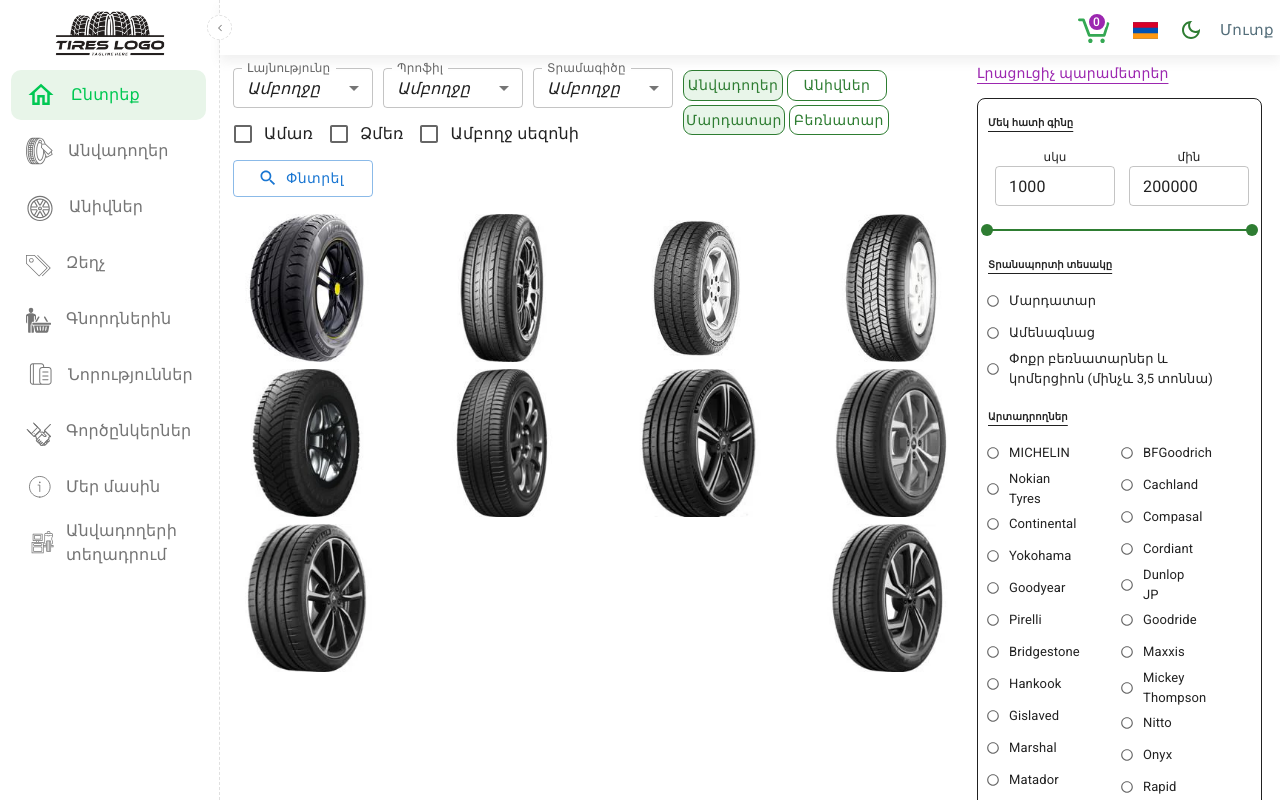
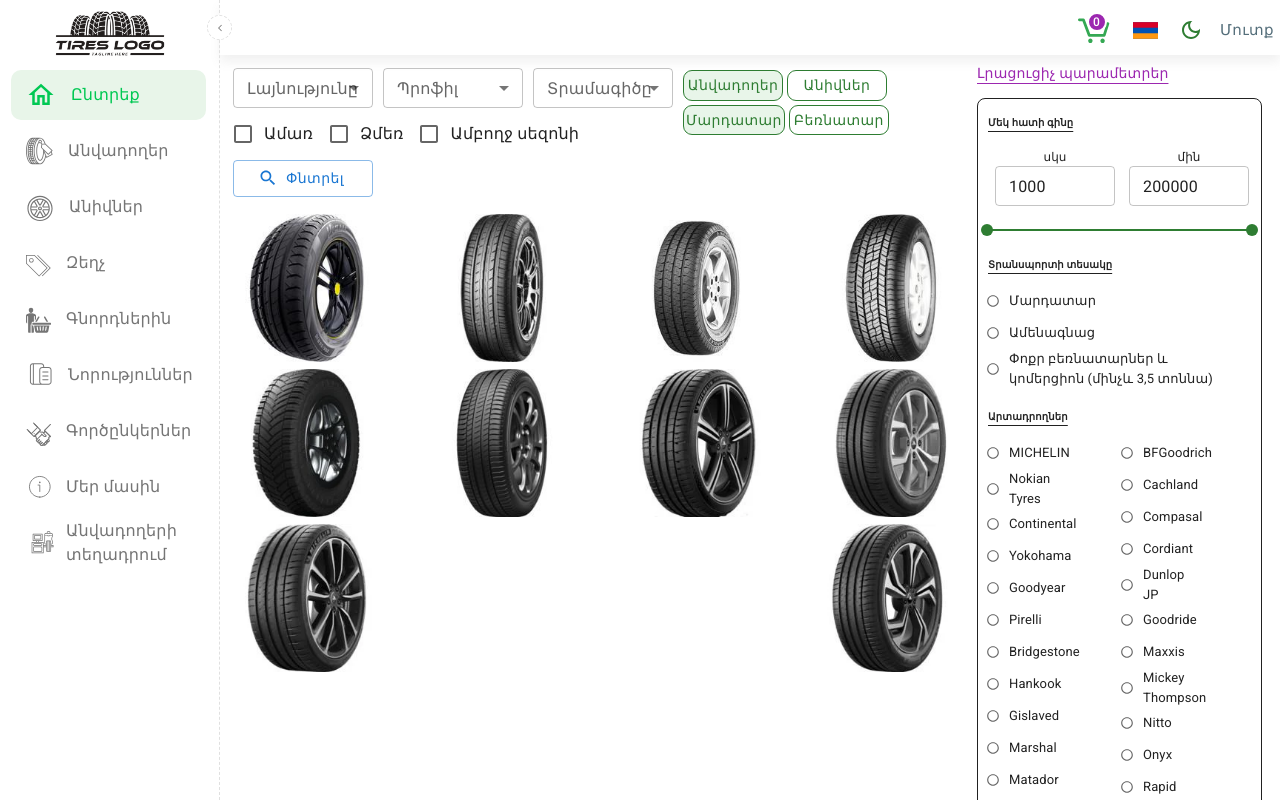
Before and after one commit to AbrahamManaserian/tyers, a React (Create React App) app: page / in a window 1280 px wide. Shown: the top 800 px of the page. Built offline with nearby package versions, Linux system fonts and the light colour scheme.

Commit message:
change default inputs

```diff
--- a/src/components/ChooseTyres.js
+++ b/src/components/ChooseTyres.js
@@ -54,7 +54,7 @@
                   },
                 }}
               >
-                <MenuItem value="all">
+                <MenuItem value="">
                   <em>{getText('all')} </em>
                 </MenuItem>
                 {widthPassenger.map((item, index) => {
@@ -84,7 +84,7 @@
                   },
                 }}
               >
-                <MenuItem value="all">
+                <MenuItem value="">
                   <em>{getText('all')}</em>
                 </MenuItem>
                 {profilePassenger.map((item, index) => {
@@ -114,7 +114,7 @@
                   },
                 }}
               >
-                <MenuItem value="all">
+                <MenuItem value="">
                   <em>{getText('all')}</em>
                 </MenuItem>
                 {diameterPassenger.map((item, index) => {
--- a/src/pages/HomePage.js
+++ b/src/pages/HomePage.js
@@ -29,9 +29,9 @@
   const [chooseTyre, setChooseTyre] = useState('tyre');
   const [choosePassenger, setChoosePassenger] = useState(location.pathname === '/' ? '/' : 'truck-tyres');
   const [inputs, setInputs] = useState({
-    width: 'all',
-    profile: 'all',
-    diameter: 'all',
+    width: '',
+    profile: '',
+    diameter: '',
     summer: false,
     winter: false,
     allSeason: false,
```
